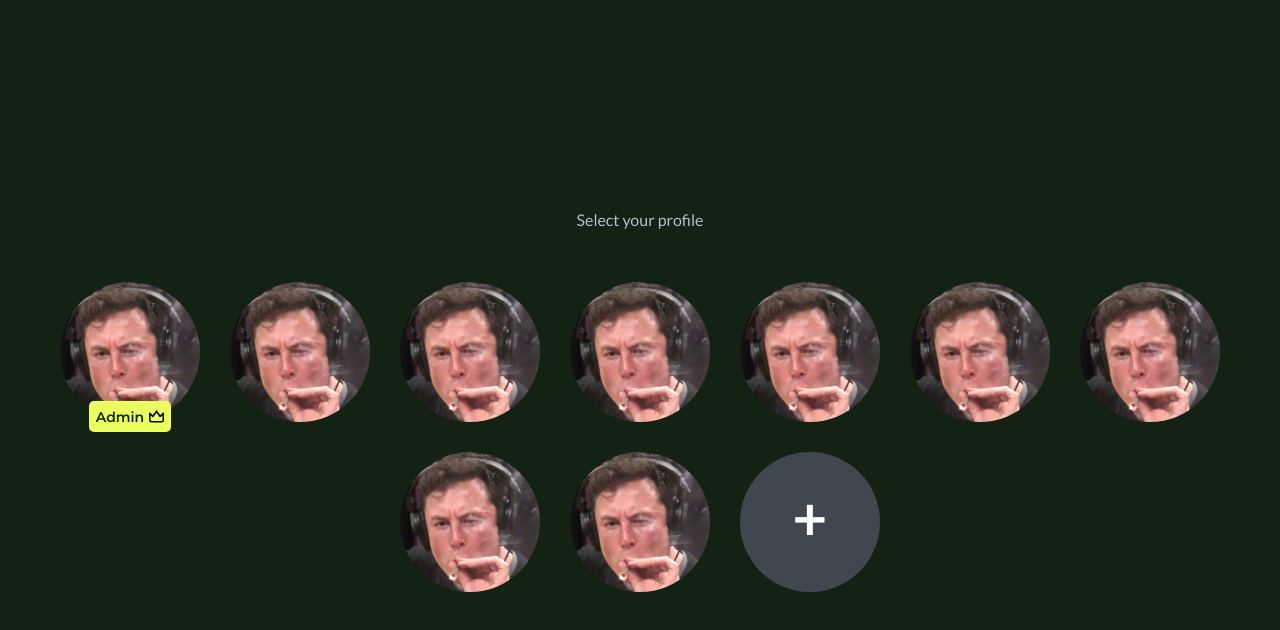
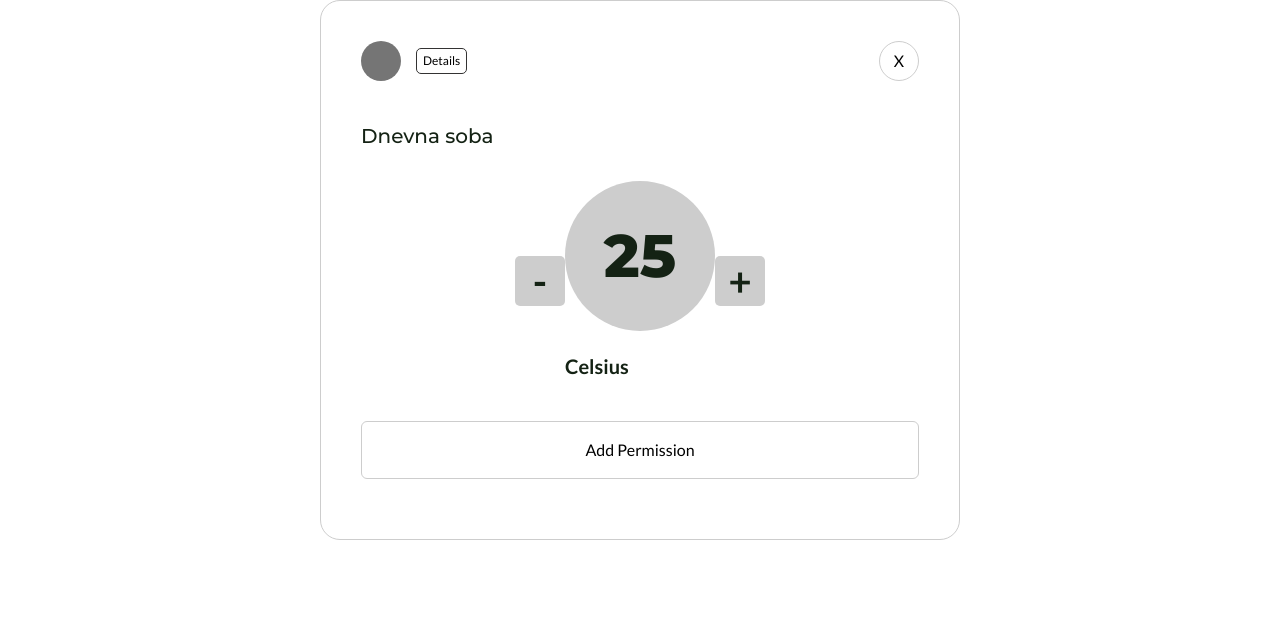
Before and after one commit to DzenisKajevic/hackaton-2023-fe, a React (Create React App) app: page /addDevice in a window 1280 px wide. Shown: the top 630 px of the page. Built offline with nearby package versions, Linux system fonts and the light colour scheme.

Commit message:
Manage Devices, Add Devices

```diff
--- a/src/App.js
+++ b/src/App.js
@@ -2,10 +2,12 @@ import LoginPage from './pages/LoginPage';
 import RegisterPage from './pages/RegisterPage';
 import DashboardPage from './pages/DashboardPage';
 import ProfilesPage from './pages/ProfilesPage';
+import AddDevice from './Components/AddDevice';
+import ManageDevices from './Components/ManageDevices';
 
 function App() {
   return (
-    <ProfilesPage />
+    <ManageDevices />
   );
 }
 
--- /dev/null
+++ b/src/Components/AddDevice.jsx
@@ -0,0 +1,39 @@
+import React from 'react'
+
+const AddDevice = () => {
+  return (
+    <div className='rounded-[20px] bg-secondary border-[1px] border-grey4 flex flex-col px-[40px] xs:px-0 ss:w-5/6 md:w-1/2 mx-auto device-manage justify-center'>
+        <div className='h-100 flex flex-col p-[40px]'>
+            <div className='flex justify-between items-center mb-[40px]'>
+                <h5 className='text-primary text-[20px]'>Add device</h5>
+                <button className='w-[40px] h-[40px] rounded-full border-[1px] border-grey4 flex items-center justify-center'>
+                    <span>X</span>
+                </button>
+            </div>
+            <div className='flex flex-col mb-[30px] select'>
+                <label className="mb-[7px]" htmlFor="">Device Name</label>
+                <select className='p-[16px] rounded-[6px] border-[1px] border-grey4'>
+                    <option className='p-[6px]' value="bulb">Bulb</option>
+                    <option value="door">Door</option>
+                    <option value="thermostat">Thermostat</option>
+                </select>
+            </div>
+            <div className='flex flex-col mb-[30px]'>
+                <label className="mb-[7px]" htmlFor="">Device Name</label>
+                <input className='p-[16px]' type="text" id="deviceName" name="deviceName" placeholder="Living room lights" />
+            </div>
+            <div className='flex flex-col mb-[30px]'>
+                <label className="mb-[7px]" htmlFor="">IP Address</label>
+                <input className='p-[16px]' type="text" id="ipAddress" name="ipAddress" placeholder="192.167.1.1" />
+            </div>
+            <div className='flex flex-col mb-[40px]'>
+                <label className="mb-[7px]" htmlFor="">MAC Address</label>
+                <input className='p-[16px]' type="text" id="macAddress" name="macAddress" placeholder="225.883.555.333" />
+            </div>
+            <button type="submit" className='bg-accent p-[16px] rounded-[6px] flex-1'>Finish</button>
+        </div>
+    </div>
+  )
+}
+
+export default AddDevice
--- /dev/null
+++ b/src/Components/ManageDevice.jsx
@@ -0,0 +1,79 @@
+import React from 'react'
+import { devicesSample } from '../constants'
+import { usersSample } from '../constants'
+import {useState} from 'react';
+
+const ManageDevice = (props) => {
+  const [buttonText, setButtonText] = useState('Click');
+
+
+  const [isShown, setIsShown] = useState(false);
+
+  const handleUsers = event => {
+    setIsShown(current => !current);
+  };
+
+  return (
+    <div className='rounded-[20px] bg-secondary border-[1px] border-grey4 flex flex-col px-[40px] xs:px-0 ss:w-5/6 md:w-1/2 mx-auto device-manage justify-center'>
+        <div className='h-100 flex flex-col p-[40px]'>
+            <div className='flex justify-between items-center mb-[40px]'>
+                <div className='flex items-center'>
+                    <div className='w-[40px] h-[40px] rounded-full bg-[#757575] flex items-center justify-center circle'>
+                        <img src={props.icon}></img>
+                    </div>
+                    <p className='ml-[15px] text-[12px] px-[6px] border-[1px] border-grey3 py-[3px] rounded-[5px]'>Details</p>
+                </div>
+                <button className='w-[40px] h-[40px] rounded-full border-[1px] border-grey4 flex items-center justify-center'>
+                    <span>X</span>
+                </button>
+            </div>
+            <p className='text-primary text-[20px] font-montserrat mb-[30px] font-medium'>Dnevna soba</p>
+
+            <div className='flex items-center justify-center mb-[40px]'>
+              <div className='bg-grey4 w-[50px] h-[50px] rounded-[5px] items-center justify-center text-center flex'>
+                <p className='text-[40px] font-bold text-primary'>-</p>
+              </div>
+              <div>
+                <div className='bg-grey4 rounded-full w-[150px] h-[150px] flex items-center justify-center mb-[20px]'>
+                  <h1 className='text-primary text-[60px] font-extrabold font-montserrat '>25</h1>
+                </div>
+                <p className='text-primary text-[20px] font-semibold'>Celsius</p>
+              </div>
+              <div className='bg-grey4 w-[50px] h-[50px] rounded-[5px] items-center justify-center flex'>
+                <p className='text-[40px] font-bold text-primary'>+</p>
+              </div>
+            </div>
+
+            {isShown && <Userslist />}
+            <button onClick={handleUsers} type="submit" className='border-[1px] border-grey4 p-[16px] rounded-[6px] flex-1 mb-[20px]'>
+              { isShown ? "Hide" : "Add Permission"}
+            </button>
+            {isShown && (
+              <button type="submit" className='bg-accent text-primary p-[16px] rounded-[6px] flex-1'>Submit</button>
+            )}
+
+        </div>
+    </div>
+  )
+}
+
+
+function Userslist() {
+
+  return (
+    <div className='flex flex-col mb-[40px]'>
+        {usersSample.map((user)=>(
+            <div className='flex items-center my-[5px]'>
+                <input type="checkbox" id="vehicle1" name="vehicle1" value="Bike" />
+                <label className='ml-[10px]' for="vehicle2"> I have a car</label>
+            </div>
+        ))}
+    </div>
+  );
+}
+
+
+
+
+
+export default ManageDevice
--- /dev/null
+++ b/src/Components/ManageDevices.jsx
@@ -0,0 +1,12 @@
+import React from 'react'
+import ManageDevice from './ManageDevice'
+
+const ManageDevices = () => {
+  return (
+    <div>
+        <ManageDevice/>
+    </div>
+  )
+}
+
+export default ManageDevices
--- a/src/constants/index.js
+++ b/src/constants/index.js
@@ -78,7 +78,53 @@ export const profilesSample = [
     role: "kitagola"
   },
 
+];
 
+export const devicesSample2 = [
+  {
+    type : "bulb",
+    deviceName : "Ado soba",
+    ip_address : "192.167.1.0",
+    mac_address : "555.333.225.883"
+  },
+  {
+    type : "thermostat",
+    deviceName : "Ado soba",
+    ip_address : "192.167.1.0",
+    mac_address : "555.333.225.883"
+  },
+  {
+    type : "thermostat",
+    deviceName : "Garaza",
+    ip_address : "192.167.1.0",
+    mac_address : "555.333.225.883"
+  },
+  {
+    type : "bulb",
+    deviceName : "Ado je baba",
+    ip_address : "192.167.1.0",
+    mac_address : "555.333.225.883"
+  },
 
 
 ];
+
+export const usersSample = [
+  {
+    id: "0",
+    username:"ado",
+  },
+  {
+    id: "1",
+    username: "adobaba",
+  },
+  {
+    id: "2",
+    username:"adocar",
+  },
+  {
+    id: "3",
+    username: "adokralj",
+  },
+
+]
--- a/src/index.js
+++ b/src/index.js
@@ -1,7 +1,7 @@
 import React from 'react';
 import ReactDOM from 'react-dom/client';
+import './output.css';
 import './input.css';
-import './output.css';
 import App from './App';
 import reportWebVitals from './reportWebVitals';
 
--- a/src/input.css
+++ b/src/input.css
@@ -89,3 +89,37 @@ h6 {
     transform: scale(1.05);
     cursor: pointer;
 }
+
+.device-manage input {
+    border-radius: 6px;
+    border: 1px solid #CDCDCD;
+}
+
+select {
+  appearance: none;
+  outline: 0;
+  box-shadow: none;
+  flex: 1;
+  padding: 0 1em;
+  background-color: var(--darkgray);
+  background-image: none;
+  cursor: pointer;
+  position: relative;
+}
+
+select::-ms-expand {
+  display: none;
+}
+
+.select {
+  position: relative;
+}
+
+.select::after {
+  content: url("./assets/arrows.svg");
+  position: absolute;
+  top: 47px;
+  right: 20px;
+  transition: .25s all ease;
+  pointer-events: none;
+}
--- a/tailwind.config.js
+++ b/tailwind.config.js
@@ -11,6 +11,7 @@ module.exports = {
         grey: "#B4C0CE",
         grey2: "#757575",
         grey3: "#343333",
+        grey4: "#CDCDCD",
         lgrey: "#F3F3F3",
         blue: "#00A3FF",
       },
```
Also changed, not shown: src/assets/arrows.svg (added).
